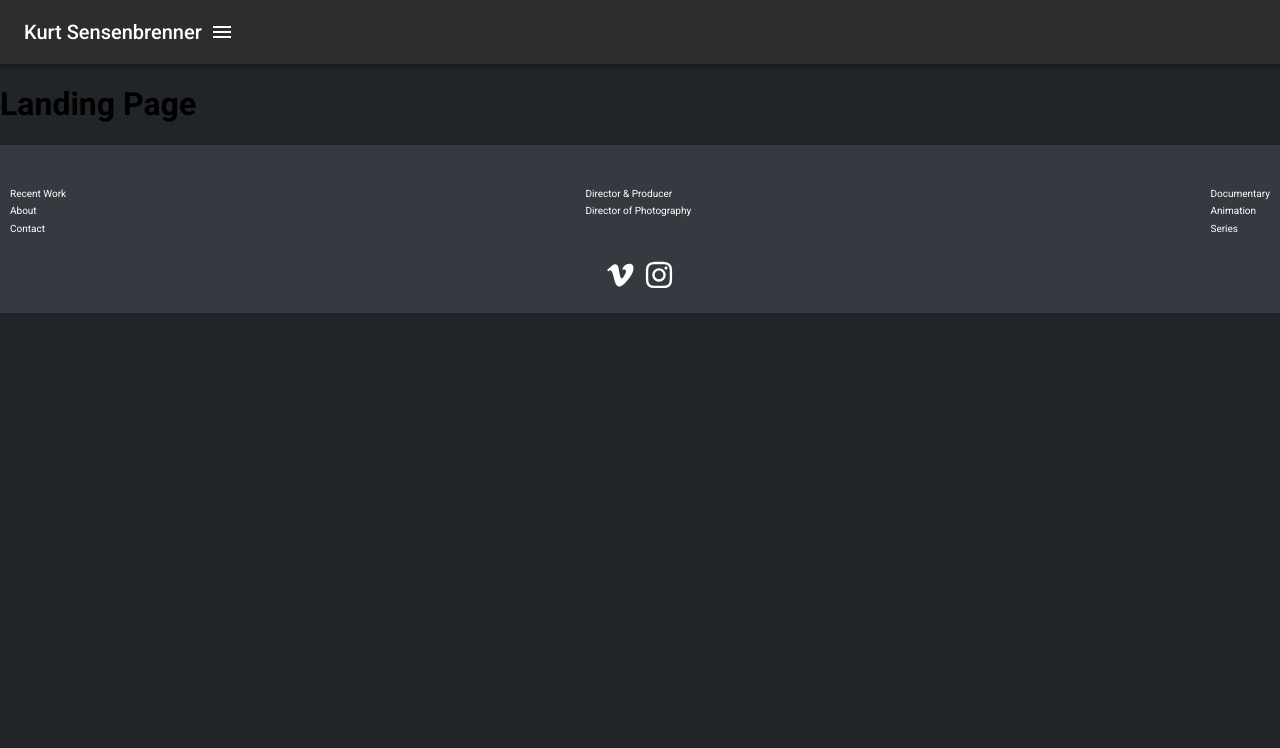
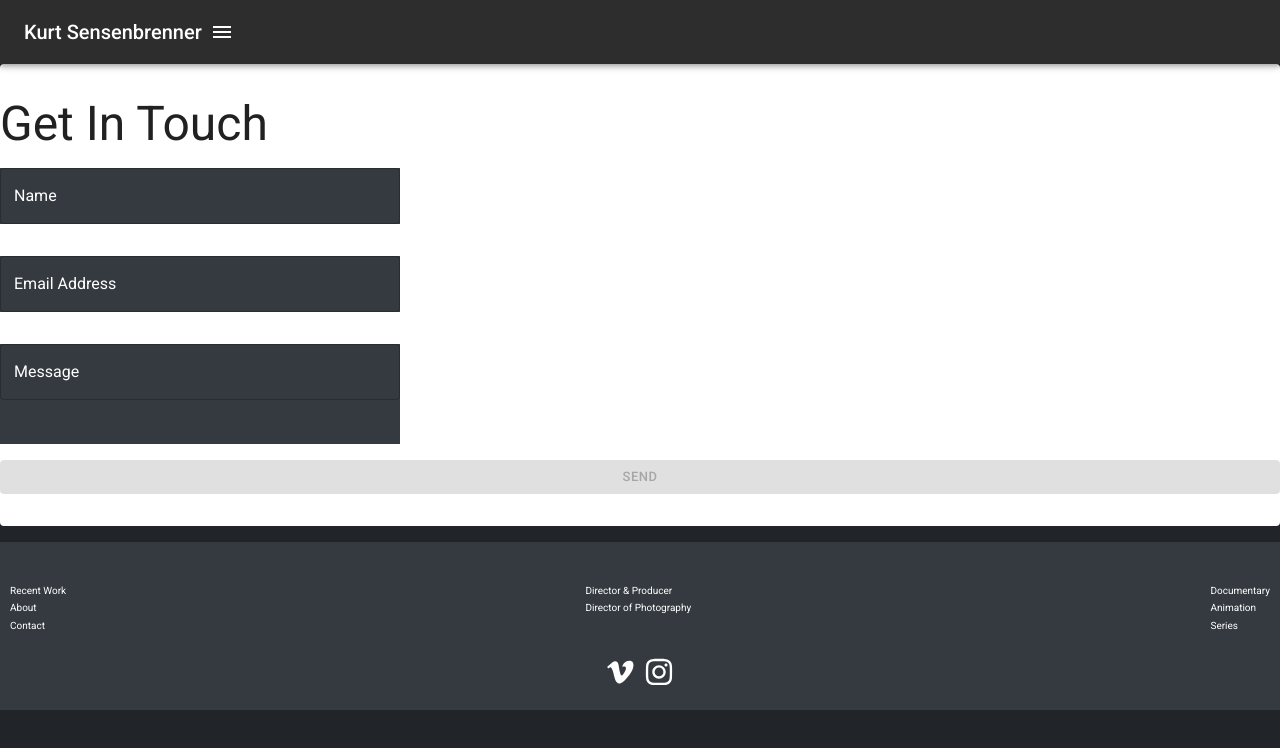
Before and after one commit to mwkwsd/sensensomething, a React (Create React App) app: page / in a window 1280 px wide. Shown: the top 748 px of the page. Built offline with nearby package versions, Linux system fonts and the light colour scheme.

Commit message:
update routes

```diff
--- a/src/App.tsx
+++ b/src/App.tsx
@@ -1,6 +1,5 @@
 import { createBrowserRouter, RouterProvider } from 'react-router-dom'
 import Home from './components/templates/Home'
-import Contact from './components/templates/Contact'
 import { About } from './components/templates/About'
 import { VideoListPage } from './components/templates/VideoListPage'
 import { ThemeProvider } from '@mui/material/styles'
@@ -15,8 +14,8 @@ const router = createBrowserRouter([
     element: <KurtApp />,
     children: [
       {
-        path: '/contact',
-        element: <Contact />,
+        path: '/about',
+        element: <About />,
       },
       {
         path: '/videos',
--- a/src/components/templates/Home.tsx
+++ b/src/components/templates/Home.tsx
@@ -1,10 +1,8 @@
-import React from 'react'
+import Contact from './Contact'
 
 function Home() {
   return (
-    <div>
-      <h1>Landing Page</h1>
-    </div>
+    <Contact />
   )
 }
 
```
